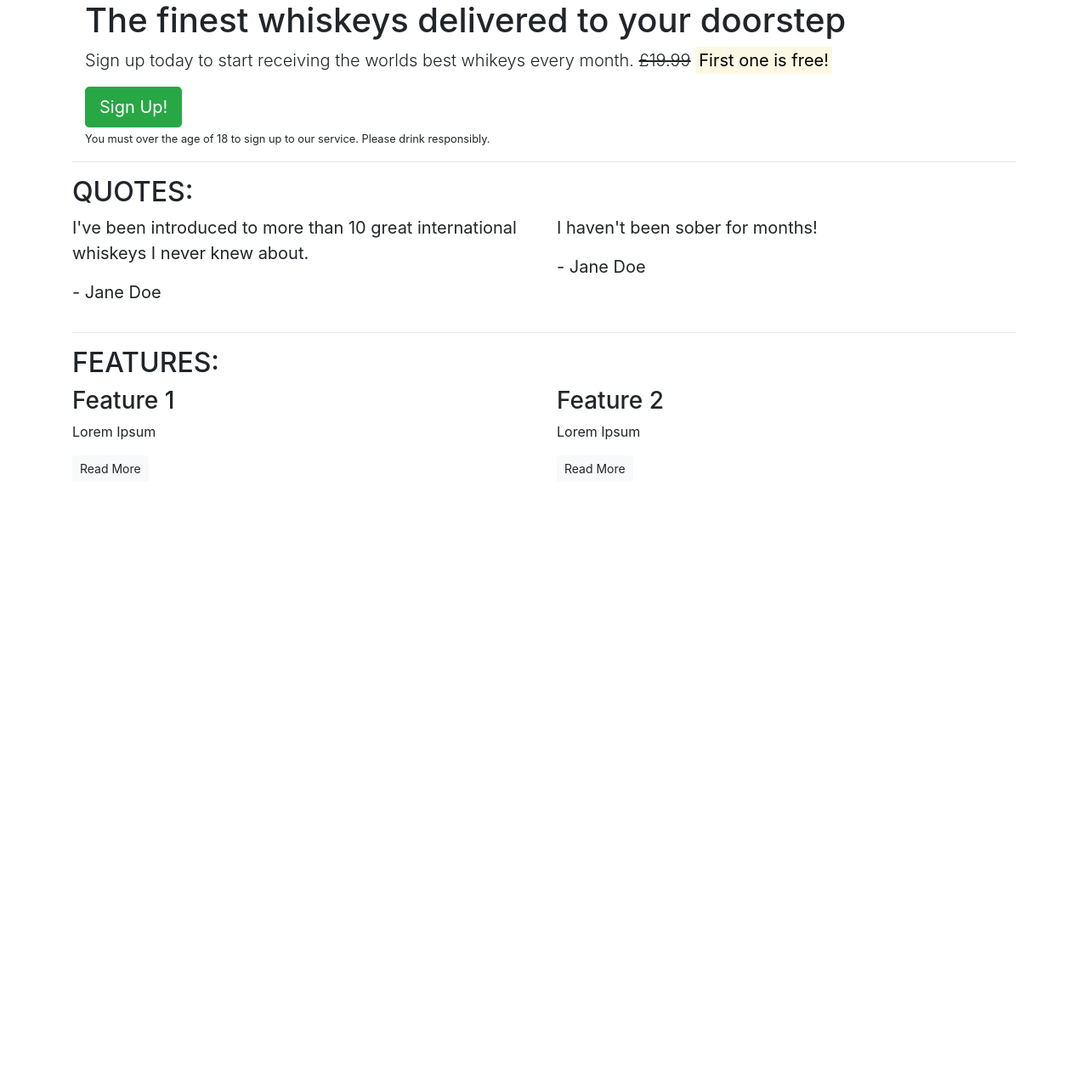
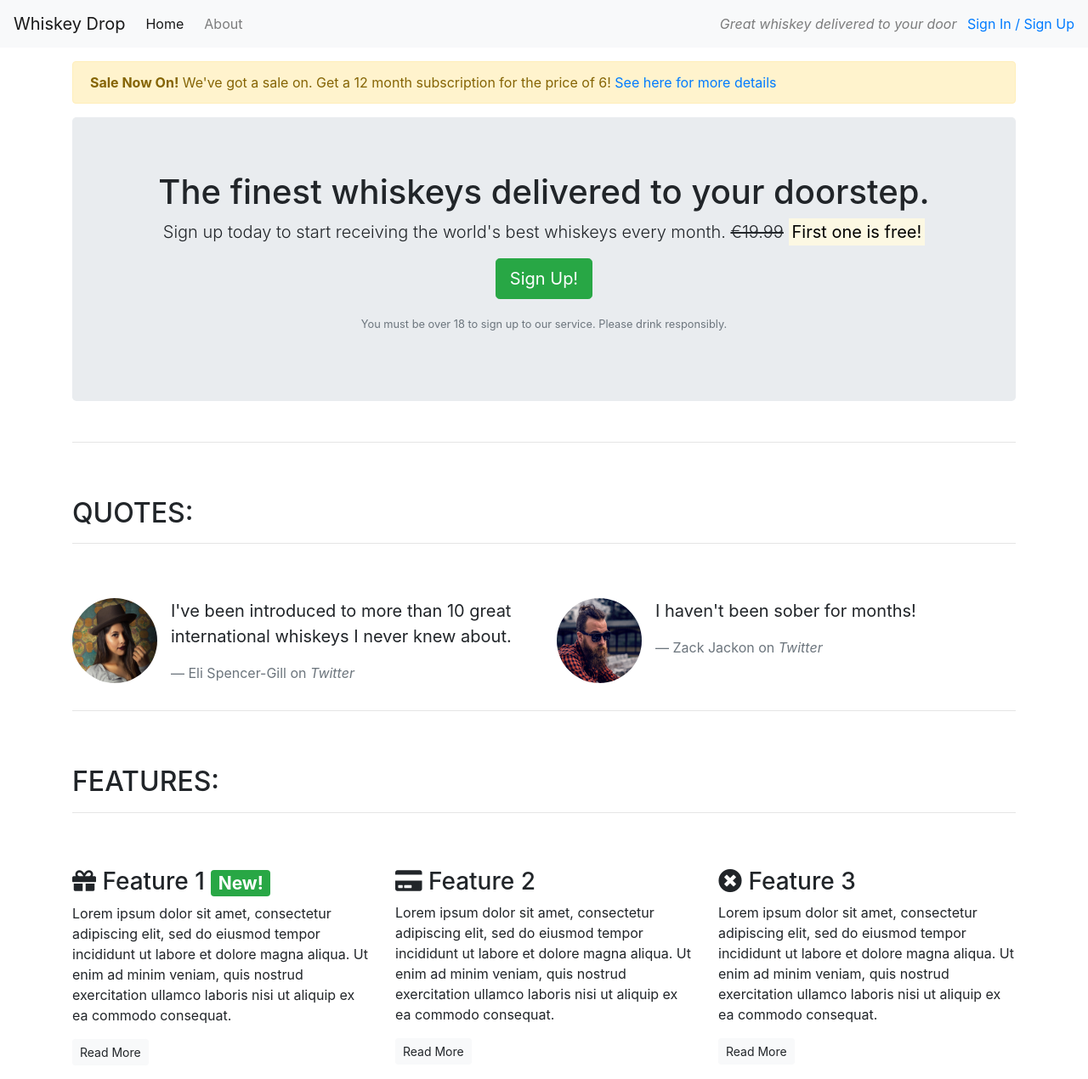
Before and after one commit to MasD91/Whiskey-Drop, a plain HTML site: page index.html in a window 1280 px wide. Shown: the whole page at 85% size. Before the commit the page ends 800 px from the top, so only its background shows below. Drawn offline with nearby package versions, Linux system fonts and the light colour scheme.

Commit message:
added styling to nav, quotes and features section. Also added images

```diff
--- a/index.html
+++ b/index.html
@@ -1,84 +1,129 @@
 <!DOCTYPE html>
-<html lang="en">
+<html lang="en-us">
+
 <head>
-    <meta charset="UTF-8">
+    <meta charset="utf-8">
     <meta name="viewport" content="width=device-width, initial-scale=1.0">
     <title>Whiskey Drop | Taste a new whiskey every month</title>
-    <link rel="stylesheet" href="https://cdn.jsdelivr.net/npm/bootstrap@4.1.3/dist/css/bootstrap.min.css" integrity="sha384-MCw98/SFnGE8fJT3GXwEOngsV7Zt27NXFoaoApmYm81iuXoPkFOJwJ8ERdknLPMO" crossorigin="anonymous">
+    <link rel="stylesheet" href="https://maxcdn.bootstrapcdn.com/bootstrap/4.1.3/css/bootstrap.min.css">
+    <link rel="stylesheet" href="https://use.fontawesome.com/releases/v5.6.1/css/all.css" integrity="sha384-gfdkjb5BdAXd+lj+gudLWI+BXq4IuLW5IT+brZEZsLFm++aCMlF1V92rMkPaX4PP" crossorigin="anonymous">
     <script src="https://cdn.jsdelivr.net/npm/bootstrap@4.1.3/dist/js/bootstrap.min.js" integrity="sha384-ChfqqxuZUCnJSK3+MXmPNIyE6ZbWh2IMqE241rYiqJxyMiZ6OW/JmZQ5stwEULTy" crossorigin="anonymous"></script>
 </head>
+
 <body>
-    <article class="container">
-        <!-- CAllOUT-->
-        <div class="rows">
+    <!--Nav-->
+    <nav class="navbar navbar-light navbar-expand-sm bg-light">
+        <a href="/" class="navbar-brand">
+                    Whiskey Drop</a>
+        <ul class="navbar-nav mr-auto">
+            <li class="active nav-item mr-2"><a class="nav-link" href="/">Home</a></li>
+            <li class="nav-item mr-2"><a class="nav-link" href="">About</a></li>
+            <li class="nav-item mr-2 d-block d-sm-none"><a class="nav-link" href="">Sign In / Sign Up</a></li>
+        </ul>
+
+        <div class="d-none d-md-block">
+            <p class="navbar-text my-auto mr-2"><i>Great whiskey delivered to your door</i></p>
+            <a href="/login">Sign In / Sign Up</a>
+        </div>
+        <!--</div>-->
+    </nav>
+    <article class="container mt-3">
+        <div class="row d-none d-sm-block">
             <div class="col-12">
-                <section class="callout">
-                    <h1>The finest whiskeys delivered to your doorstep</h1>
-                    <p class="lead">Sign up today to start receiving the worlds best whikeys every month. <s>£19.99</s> <strong><mark>First one is free!</mark></strong></p>
-                    <button class="btn btn-success btn-lg">Sign Up!</button>
-                    <p class="muted"><small>You must over the age of 18 to sign up to our service. Please drink responsibly.</small></p>
+                <div class="alert alert-warning">
+                    <strong>Sale Now On!</strong> We've got a sale on. Get a 12 month subscription for the price of 6! <a href="">See here for more details</a>
+                </div>
+            </div>
+        </div>
+        <!-- Callout -->
+        <div class="row">
+            <div class="col-12">
+                <section class="callout jumbotron text-center">
+                    <h1>The finest whiskeys delivered to your doorstep.</h1>
+                    <p class="lead">Sign up today to start receiving the world's best whiskeys every month.
+                        <s class="d-none d-sm-inline">€19.99</s>
+                        <span class="d-inline d-sm-none"><br></span>
+                        <strong><mark>First one is free!</mark></strong></p>
+                    <p><button class="btn btn-lg btn-success">Sign Up!</button></p>
+                    <p class="text-muted"><small>You must be over 18 to sign up to our service. Please drink responsibly.</small></p>
                 </section>
             </div>
         </div>
-        <!-- /.CAllOUT-->
+        <!-- /.callout -->
         <hr>
-
         <!-- Quotes -->
-        <section class="callout">
+        <section class="quotes">
             <div class="row">
-                <div class="col-12 col-md-6">
+                <div class="col-12 my-5">
                     <h2 class="text-uppercase">Quotes:</h2>
+                    <hr />
                 </div>
             </div>
             <div class="row">
                 <div class="col-12 col-md-6">
+                    <div class="media">
+                        <div class="d-none d-sm-block">
+                            <img src="images/girl-image.png" class="rounded-circle mr-3" height=100 width=100>
+                        </div>
+                        <div class="media-body">
                             <blockquote class="blockquote">
                                 <p>I've been introduced to more than 10 great international whiskeys I never knew about.</p>
-                        <p>- Jane Doe</p>
-                    </blockquote>
-                </div>
-                <div class="col-12 col-md-6">
-                    <blockquote class="blockquote">
-                        <p>I haven't been sober for months!</p>
-                        <p>- Jane Doe</p>
+                                <footer class="blockquote-footer">Eli Spencer-Gill on <cite title="Twitter">Twitter</cite></footer>
                             </blockquote>
                         </div>
                     </div>
-        </section>
-        <!-- /.Qoutes-->
-        <hr>
-
-        <!--Features-->
-        <section class="features">
-            <div class="row">
-                <div class="col-12">
-                    <h2 class="text-uppercase"> Features:</h2>
-                </div>
-            </div>
-            <div class="row">
-                <div class="col-12 col-md-6">
-                    <div class="feature">
-                        <h3>Feature 1</h3>
-                        <p>Lorem Ipsum</p>
-                        <button class="btn btn-light btn-sm">Read More</button>
-                    </div>
                 </div>
                 <div class="col-12 col-md-6">
-                    <div class="feature">
-                        <h3>Feature 2</h3>
-                        <p>Lorem Ipsum</p>
-                        <button class="btn btn-light btn-sm">Read More</button>
+                    <div class="media">
+                        <div class="d-none d-sm-block">
+                            <img src="images/guy-image.png" class="rounded-circle mr-3" height=100 width=100>
                         </div>
+                        <div class="media-body">
+                            <blockquote class="blockquote">
+                                <p>I haven't been sober for months!</p>
+                                <footer class="blockquote-footer">Zack Jackon on <cite title="Twitter">Twitter</cite></footer>
+                            </blockquote>
                         </div>
-                <div class="col-12 d-md-none">
-                    <div class="feature">
-                        <h3>Feature 3</h3>
-                        <p>Lorem Ipsum</p>
-                        <button class="btn btn-light btn-sm">Read More</button>
                     </div>
                 </div>
             </div>
         </section>
+        <!-- /.quotes -->
+        <hr>
+        <!-- Features -->
+        <section class="features">
+            <div class="row">
+                <div class="col-12 my-5">
+                    <h2 class="text-uppercase">Features:</h2>
+                    <hr />
+                </div>
+            </div>
+            <div class="row">
+                <div class="col-12 col-md-6 col-lg-4">
+                    <div class="feature">
+                        <h3><i class="fas fa-gift d-none d-sm-inline"></i> Feature 1 <span class="badge badge-success">New!</span></h3>
+                        <p>Lorem ipsum dolor sit amet, consectetur adipiscing elit, sed do eiusmod tempor incididunt ut labore et dolore magna aliqua. Ut enim ad minim veniam, quis nostrud exercitation ullamco laboris nisi ut aliquip ex ea commodo consequat.</p>
+                        <p><a class="btn btn-sm btn-light" href="">Read More</a></p>
+                    </div>
+                </div>
+                <div class="col-12 col-md-6 col-lg-4">
+                    <div class="feature">
+                        <h3><i class="fas fa-credit-card d-none d-sm-inline"></i> Feature 2</h3>
+                        <p>Lorem ipsum dolor sit amet, consectetur adipiscing elit, sed do eiusmod tempor incididunt ut labore et dolore magna aliqua. Ut enim ad minim veniam, quis nostrud exercitation ullamco laboris nisi ut aliquip ex ea commodo consequat.</p>
+                        <p><a class="btn btn-sm btn-light" href="">Read More</a></p>
+                    </div>
+                </div>
+                <div class="col-12 d-md-none d-lg-block col-lg-4">
+                    <div class="feature">
+                        <h3><i class="fas fa-times-circle d-none d-sm-inline"></i> Feature 3</h3>
+                        <p>Lorem ipsum dolor sit amet, consectetur adipiscing elit, sed do eiusmod tempor incididunt ut labore et dolore magna aliqua. Ut enim ad minim veniam, quis nostrud exercitation ullamco laboris nisi ut aliquip ex ea commodo consequat.</p>
+                        <p><a class="btn btn-sm btn-light" href="">Read More</a></p>
+                    </div>
+                </div>
+            </div>
+        </section>
+        <!-- /.features -->
     </article>
 </body>
+
 </html>
```
Also changed, not shown: images/girl-image.png (added), images/guy-image.png (added). Lines whose indentation alone changed are shown as unchanged.
